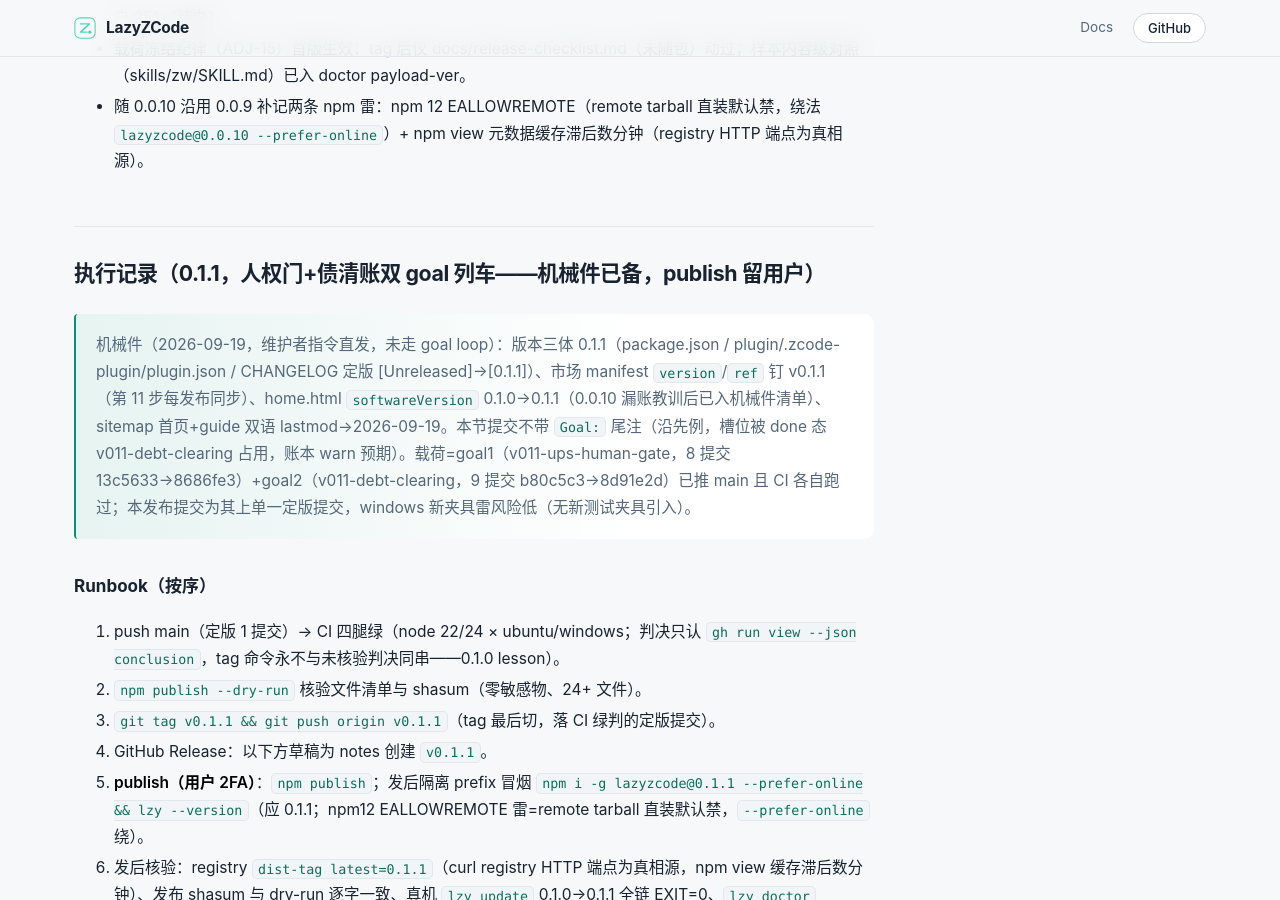
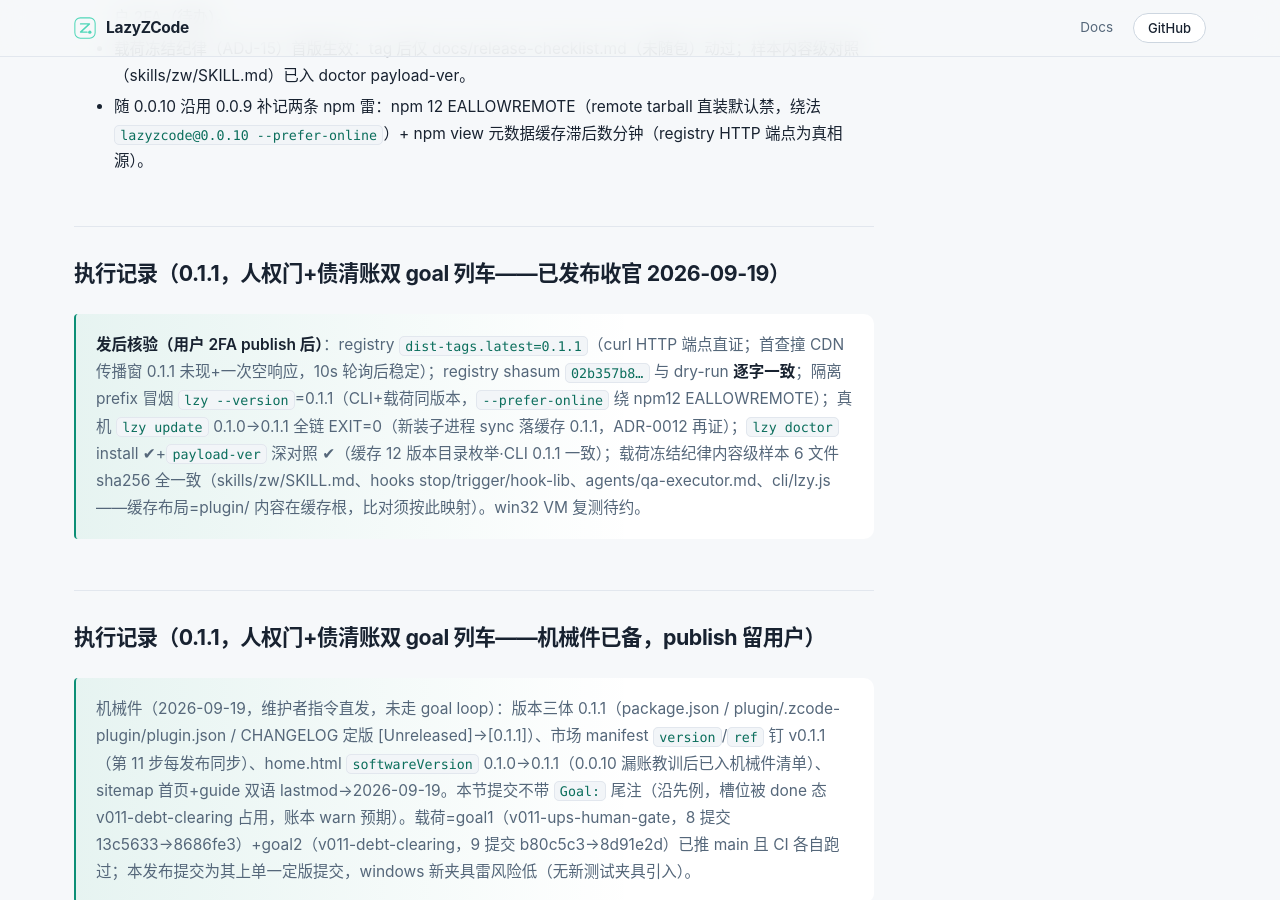
Before and after one commit to Acfufu/lazyzcode, a Jekyll site: the page built from docs/release-checklist.md, in a window 1280 px wide and 900 px high, scrolled down 11550 px. Built offline with Jekyll 4.4.1, drawn with Linux system fonts in a browser that asks for light colours; our own code applies the rules of GitHub Pages for plain Markdown files.

Commit message:
docs(release): 0.1.1 post-publish verification record

```diff
--- a/docs/release-checklist.md
+++ b/docs/release-checklist.md
@@ -283,6 +283,10 @@ Requires the ZCode desktop app (logged in), Node ≥ 22, and git.
 - 载荷冻结纪律（ADJ-15）首版生效：tag 后仅 docs/release-checklist.md（未随包）动过；样本内容级对照（skills/zw/SKILL.md）已入 doctor payload-ver。
 - 随 0.0.10 沿用 0.0.9 补记两条 npm 雷：npm 12 EALLOWREMOTE（remote tarball 直装默认禁，绕法 `lazyzcode@0.0.10 --prefer-online`）+ npm view 元数据缓存滞后数分钟（registry HTTP 端点为真相源）。
 
+## 执行记录（0.1.1，人权门+债清账双 goal 列车——已发布收官 2026-09-19）
+
+> **发后核验（用户 2FA publish 后）**：registry `dist-tags.latest=0.1.1`（curl HTTP 端点直证；首查撞 CDN 传播窗 0.1.1 未现+一次空响应，10s 轮询后稳定）；registry shasum `02b357b8…` 与 dry-run **逐字一致**；隔离 prefix 冒烟 `lzy --version`=0.1.1（CLI+载荷同版本，`--prefer-online` 绕 npm12 EALLOWREMOTE）；真机 `lzy update` 0.1.0→0.1.1 全链 EXIT=0（新装子进程 sync 落缓存 0.1.1，ADR-0012 再证）；`lzy doctor` install ✔+`payload-ver` 深对照 ✔（缓存 12 版本目录枚举·CLI 0.1.1 一致）；载荷冻结纪律内容级样本 6 文件 sha256 全一致（skills/zw/SKILL.md、hooks stop/trigger/hook-lib、agents/qa-executor.md、cli/lzy.js——缓存布局=plugin/ 内容在缓存根，比对须按此映射）。win32 VM 复测待约。
+
 ## 执行记录（0.1.1，人权门+债清账双 goal 列车——机械件已备，publish 留用户）
 
 > 机械件（2026-09-19，维护者指令直发，未走 goal loop）：版本三体 0.1.1（package.json / plugin/.zcode-plugin/plugin.json / CHANGELOG 定版 [Unreleased]→[0.1.1]）、市场 manifest `version`/`ref` 钉 v0.1.1（第 11 步每发布同步）、home.html `softwareVersion` 0.1.0→0.1.1（0.0.10 漏账教训后已入机械件清单）、sitemap 首页+guide 双语 lastmod→2026-09-19。本节提交不带 `Goal:` 尾注（沿先例，槽位被 done 态 v011-debt-clearing 占用，账本 warn 预期）。载荷=goal1（v011-ups-human-gate，8 提交 13c5633→8686fe3）+goal2（v011-debt-clearing，9 提交 b80c5c3→8d91e2d）已推 main 且 CI 各自跑过；本发布提交为其上单一定版提交，windows 新夹具雷风险低（无新测试夹具引入）。
```
